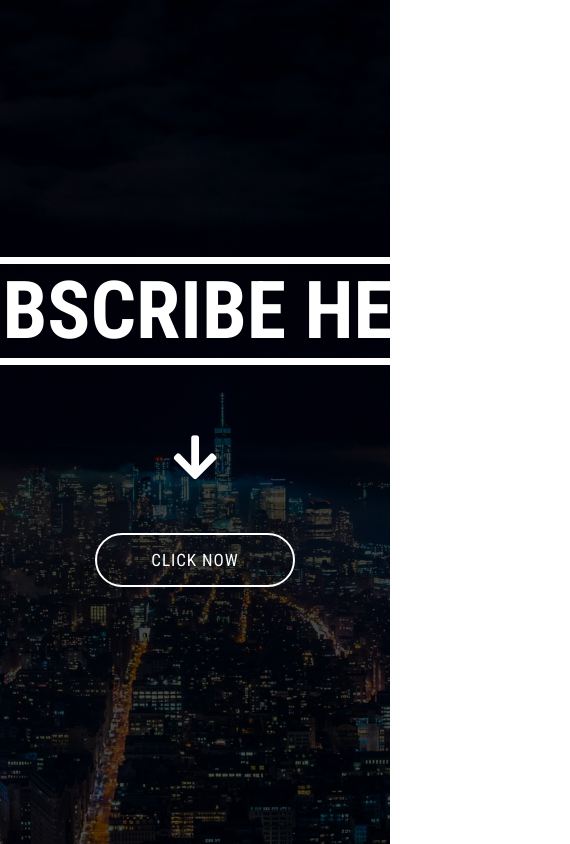
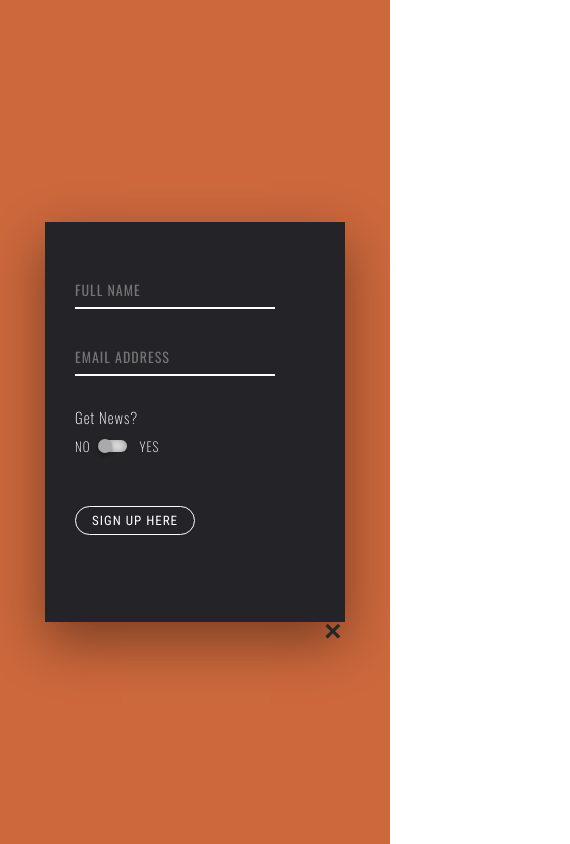
Before and after one commit to AsadullohR/Creative-Sign-Up-Form, a plain HTML site: page index.html in a window 390 px wide. Both pictures are taken after a click on the button "CLICK NOW". Shown: the whole page, 570 px wide, since content can reach past the window. Drawn offline with nearby package versions, Linux system fonts and the light colour scheme.

Commit message:
Add transformation to another page, Make website fully responsive.

```diff
--- a/app.js
+++ b/app.js
@@ -0,0 +1,15 @@
+document.querySelector('.banner-btn').addEventListener(
+    'click', () => {
+        document.querySelector(".banner").style.display = "none";
+        document.querySelector(".form-container").style.cssText = "opacity: 1; visibility: visible";
+        document.querySelector(".container").style.background = "#cc683c";
+    }
+);
+
+document.querySelector(".x-btn").addEventListener(
+    "click", () => {
+        document.querySelector(".banner").style.display = "flex";
+        document.querySelector(".form-container").style.cssText = "opacity: 0; visibility: hidden";
+        document.querySelector(".container").style.cssText = "background: linear-gradient(rgba(0, 0, 0, .8), rgba(0, 0, 0, .7)), url(images/bg1.jpeg) center no-repeat; background-size: cover";
+    }
+);
--- a/index.html
+++ b/index.html
@@ -33,7 +33,7 @@
             </form>
 
             <div class="header">
-                <h1>Welcome to CodeAndCreate</h1>
+                <h1>Sign Up to Newsletter</h1>
             </div>
 
             <div class="x-btn">&#10005;</div>
--- a/style.css
+++ b/style.css
@@ -3,10 +3,10 @@
     padding: 0;
 }
 
-.container{
+.container {
     width: 100%;
     height: 100vh;
-    background: linear-gradient(rgba(0, 0, 0, .8), rgba(0, 0, 0, .7)), url(images/bg1.jpeg) center no-repeat ;
+    background: linear-gradient(rgba(0, 0, 0, .8), rgba(0, 0, 0, .7)), url(images/bg1.jpeg) center no-repeat;
     background-size: cover;
 }
 
@@ -32,13 +32,13 @@
     border-bottom: 7px solid #fff;
 }
 
-.arrow{
+.arrow {
     font-size: 50px;
     margin-bottom: 30px;
     animation: anim 3s infinite;
 }
 
-.banner-btn{
+.banner-btn {
     width: 200px;
     padding: 15px;
     font-family: 'Roboto Condensed', sans-serif;
@@ -54,20 +54,252 @@
     transition: transform .3s;
 }
 
-.banner-btn:hover{
+.banner-btn:hover {
     transform: translateY(-1px);
 }
 
 @keyframes anim {
-    0%{transform: translateY(0)}
-    20%{transform: translateY(0)}
-    40%{transform: translateY(-30px)}
-    50%{transform: translateY(0)}
-    60%{transform: translateY(-15px)}
-    80%{transform: translateY(-15px)}
-    100%{transform: translateY(-15px)}
+    0% {transform: translateY(0)}
+    20% {transform: translateY(0)}
+    40% {transform: translateY(-30px)}
+    50% {transform: translateY(0)}
+    60% {transform: translateY(-15px)}
+    80% {transform: translateY(0)}
+    100% {transform: translateY(0)}
 }
 
-.form-container{
-    display: none;
+.form-container {
+    display: flex;
+    width: 800px;
+    height: 600px;
+    position: absolute;
+    top: 50%;
+    left: 50%;
+    transform: translate(-50%, -50%);
+    box-shadow: 0 20px 50px rgba(0, 0, 0, .4);
+    opacity: 0;
+    visibility: hidden;
+    transition: opacity 1s;
 }
+
+.sign-up-form {
+    width: 50%;
+    background-color: #232328;
+    padding: 120px 50px;
+    box-sizing: border-box;
+}
+
+.form-input {
+    width: 300px;
+    font-family: 'Oswald', sans-serif;
+    font-size: 18px;
+    letter-spacing: 1px;
+    color: #cc683c;
+    background-color: transparent;
+    border: none;
+    border-bottom: 2px solid #fff;
+    margin-bottom: 50px;
+    outline: none;
+    padding: 10px 0;
+    transition: border-bottom-color .8s;
+}
+
+.form-input:focus {
+    border-bottom-color: #cc683c;
+}
+
+.sign-up-form p {
+    color: #fff;
+    font-family: 'Oswald', sans-serif;
+    font-size: 18px;
+    letter-spacing: 1px;
+    font-weight: 200;
+    margin-bottom: 8px;
+}
+
+.sign-up-form label {
+    color: #fff;
+    font-family: 'Oswald', sans-serif;
+    font-size: 15px;
+    font-weight: 200;
+    letter-spacing: 1px;
+    text-transform: uppercase;
+}
+
+.sign-up-form input[type="checkbox"] {
+    position: relative;
+    -webkit-appearance: none;
+    -moz-appearance: none;
+    appearance: none;
+    width: 30px;
+    height: 15px;
+    background-color: #eee;
+    outline: none;
+    border-radius: 20px;
+    margin: 0 8px;
+    box-shadow: inset 0 0 10px rgba(0, 0, 0, .4);
+    transition: background-color .5s;
+}
+
+.sign-up-form input:checked[type="checkbox"] {
+    background-color: #cc683c;
+}
+
+.sign-up-form input[type="checkbox"]::before {
+    content: '';
+    width: 17px;
+    height: 17px;
+    background-color: #aaa;
+    position: absolute;
+    border-radius: 50%;
+    top: -1px;
+    left: -4px;
+    box-shadow: 0 2px 5px rgba(0, 0, 0, .4);
+    transition: left .5s;
+}
+
+.sign-up-form input:checked[type="checkbox"]::before {
+    left: 18px;
+}
+
+.sign-up-form button {
+    display: block;
+    margin-top: 80px;
+    width: 150px;
+    padding: 8px 5px;
+    background-color: transparent;
+    color: #fff;
+    border: 2px solid #fff;
+    border-radius: 50px;
+    outline: none;
+    font-family: 'Roboto Condensed', sans-serif;
+    font-size: 15px;
+    letter-spacing: 1px;
+    text-transform: uppercase;
+    cursor: pointer;
+ }
+
+ .header {
+     width: 50%;
+     background: linear-gradient(to top, rgba(0, 0, 0, .4), rgba(0, 0, 0, .2)),url(images/bg2.jpeg) center no-repeat;
+     background-size: cover;
+     box-shadow: -10px 0 30px rgba(0, 0, 0, .3);
+     position: relative;
+ }
+
+ .header h1 {
+     position: absolute;
+     top: 15%;
+     left: 50%;
+     transform: translateX(-50%);
+     text-align: center;
+     color: #fff;
+     font-family: 'Oswald', sans-serif;
+     font-size: 40px;
+     text-transform: uppercase;
+     letter-spacing: 1px;
+ }
+
+.x-btn {
+    position: absolute;
+    bottom: -6%;
+    right: 1%;
+    font-size: 23px;
+    font-weight: bold;
+    color: #262626;
+    cursor: pointer;
+}
+
+@media(max-width: 850px) {
+    .form-container {
+        width: 600px;
+        height: 400px;
+    }
+
+    .sign-up-form {
+        padding: 50px 30px;
+    }
+
+    .form-input {
+        width: 200px;
+        font-size: 14px;
+        margin-bottom: 30px;
+        padding: 7px 0;
+    }
+
+    .sign-up-form p {
+        font-size: 15px;
+    }
+
+    .sign-up-form label {
+        font-size: 13px;
+    }
+
+    .sign-up-form input[type="checkbox"] {
+        width: 25px;
+        height: 12px;
+    }
+
+    .sign-up-form input[type="checkbox"]::before {
+        width: 14px;
+        height: 14px;
+    }
+
+    .sign-up-form button {
+        margin-top: 50px;
+        width: 120px;
+        padding: 6px 4px;
+        font-size: 13px;
+        border-width: 1px;
+    }
+
+    .header h1 {
+        font-size: 30px;
+    }
+}
+
+@media(max-width: 800px) {
+    .banner {
+        width: 450px;
+    }
+
+    .banner-heading {
+        font-size: 60px;
+        margin-bottom: 40px;
+        border-width: 4px;
+    }
+
+    .arrow {
+        font-size: 30px;
+    }
+
+    .banner-btn {
+        width: 150px;
+        padding: 10px;
+        font-size: 15px;
+    }
+}
+
+@media(max-width: 650px) {
+    .header {
+        display: none;
+    }
+
+    .form-container {
+        width: 300px;
+    }
+
+    .sign-up-form {
+        width: 100%;
+    }
+}
+
+@media(max-width: 500px) {
+    .banner {
+        width: 300px;
+    }
+
+    .banner-heading {
+        font-size: 40px;
+    }
+}
```
